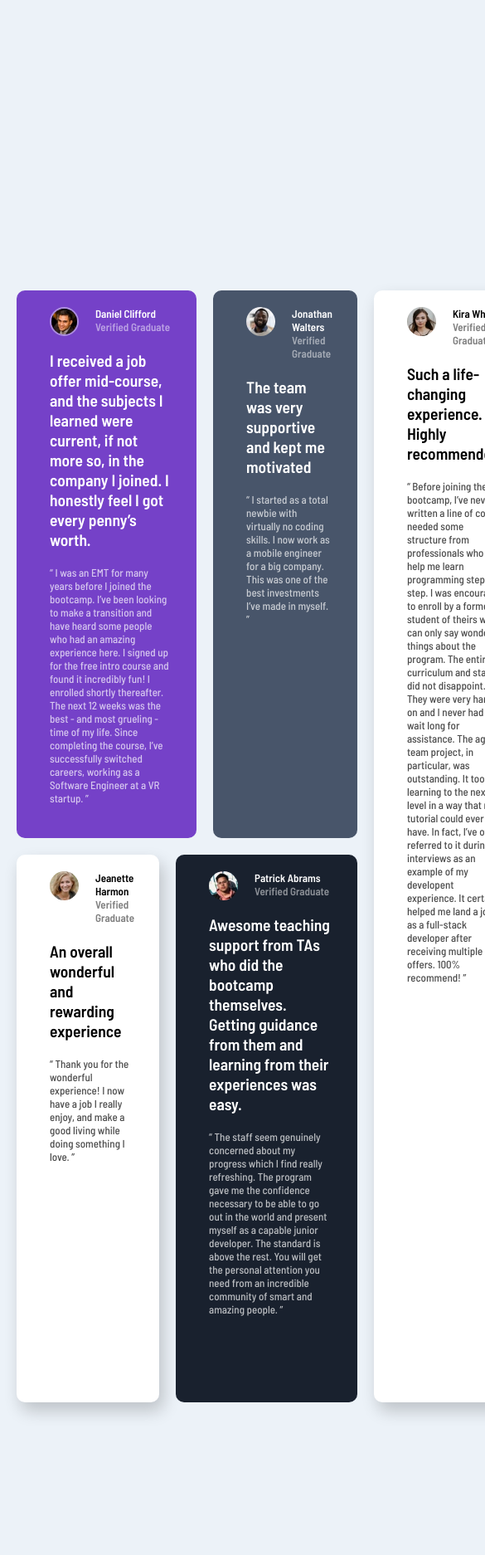
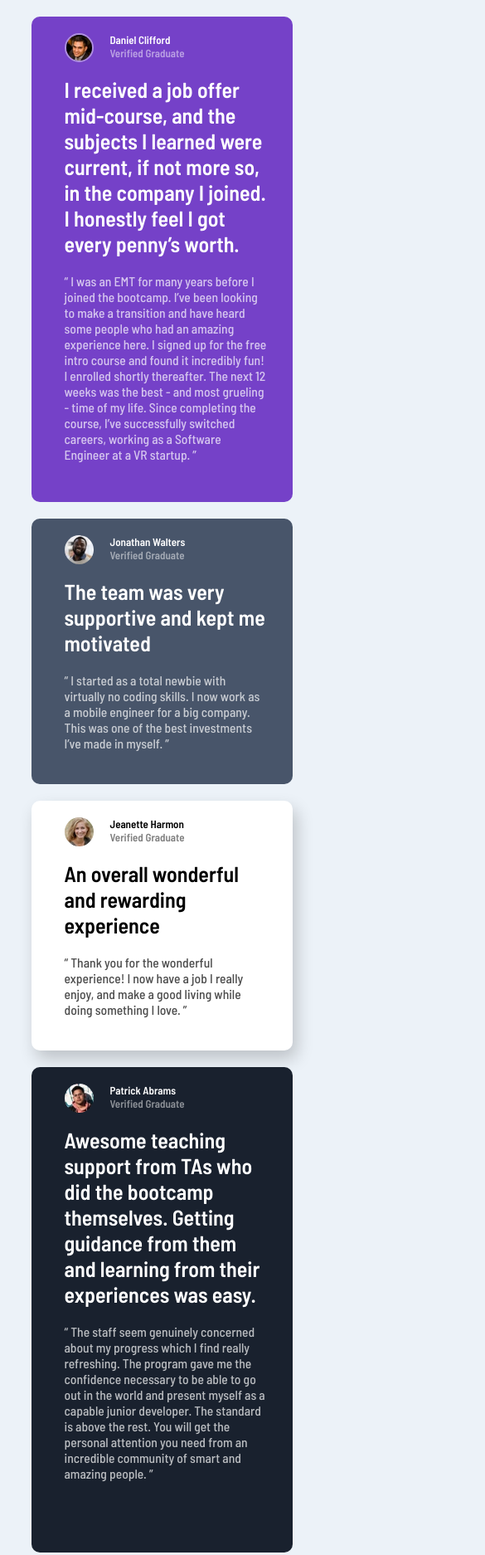
Before and after one commit to OmarDayyat/Testimonials-grid-section, a plain HTML site: page index.html in a window 390 px wide. Shown: the top 1874 px of the page at 83% size, 585 px wide, since content can reach past the window. Drawn offline with Linux system fonts and the light colour scheme.

Commit message:
Responsive layout finish

```diff
--- a/index.html
+++ b/index.html
@@ -19,8 +19,8 @@
             <img class="image-1 profile-image" src="./images/image-daniel.jpg" alt="Porfile image" />
             <h4>Daniel Clifford<span>Verified Graduate</span></h4>
           </div>
-          <h2>I received a job offer mid-course, and the subjects I learned were current, if not more so,
-            in the company I joined. I honestly feel I got every penny’s worth.</h2>
+          <h1>I received a job offer mid-course, and the subjects I learned were current, if not more so,
+            in the company I joined. I honestly feel I got every penny’s worth.</h1>
           <p>“ I was an EMT for many years before I joined the bootcamp. I’ve been looking to make a
             transition and have heard some people who had an amazing experience here. I signed up
             for the free intro course and found it incredibly fun! I enrolled shortly thereafter.
@@ -33,17 +33,40 @@
             <img class="profile-image" src="./images/image-jonathan.jpg" alt="Profile Image" />
             <h4>Jonathan Walters<span>Verified Graduate</span></h4>
           </div>
-          <h2>The team was very supportive and kept me motivated</h2>
+          <h1>The team was very supportive and kept me motivated</h1>
           <p>“ I started as a total newbie with virtually no coding skills. I now work as a mobile engineer
             for a big company. This was one of the best investments I’ve made in myself. ”</p>
         </div>
 
         <div class="container grid-item-3">
           <div class="profile-container">
+            <img class="profile-image" src="./images/image-jeanette.jpg" alt="Profile image" />
+            <h4>Jeanette Harmon<span>Verified Graduate</span></h4>
+          </div>
+          <h1>An overall wonderful and rewarding experience</h1>
+          <p>“ Thank you for the wonderful experience! I now have a job I really enjoy, and make a good living
+            while doing something I love. ”</p>
+        </div>
+
+        <div class="container grid-item-4">
+          <div class="profile-container">
+            <img class="profile-image" src="./images/image-patrick.jpg" alt="Profile Image" />
+            <h4>Patrick Abrams<span>Verified Graduate</span></h4>
+          </div>
+          <h1>Awesome teaching support from TAs who did the bootcamp themselves. Getting guidance from them and
+            learning from their experiences was easy.</h1>
+          <p>“ The staff seem genuinely concerned about my progress which I find really refreshing. The program
+            gave me the confidence necessary to be able to go out in the world and present myself as a capable
+            junior developer. The standard is above the rest. You will get the personal attention you need from
+            an incredible community of smart and amazing people. ”</p>
+        </div>
+
+        <div class="container grid-item-5">
+          <div class="profile-container">
             <img class="profile-image" src="./images/image-kira.jpg" alt="Profile image" />
             <h4>Kira Whittle<span>Verified Graduate</span></h4>
           </div>
-          <h2>Such a life-changing experience. Highly recommended!</h2>
+          <h1>Such a life-changing experience. Highly recommended!</h1>
           <p>“ Before joining the bootcamp, I’ve never written a line of code. I needed some structure from
             professionals who can help me learn programming step by step. I was encouraged to enroll by a former
             student of theirs who can only say wonderful things about the program. The entire curriculum and staff
@@ -53,49 +76,12 @@
             experience. It certainly helped me land a job as a full-stack developer after receiving multiple offers.
             100% recommend! ”</p>
         </div>
-
-        <div class="container grid-item-4">
-          <div class="profile-container">
-            <img class="profile-image" src="./images/image-jeanette.jpg" alt="Profile image" />
-            <h4>Jeanette Harmon<span>Verified Graduate</span></h4>
-          </div>
-          <h2>An overall wonderful and rewarding experience</h2>
-          <p>“ Thank you for the wonderful experience! I now have a job I really enjoy, and make a good living
-            while doing something I love. ”</p>
-        </div>
-
-        <div class="container grid-item-5">
-          <div class="profile-container">
-            <img class="profile-image" src="./images/image-patrick.jpg" alt="Profile Image" />
-            <h4>Patrick Abrams<span>Verified Graduate</span></h4>
-          </div>
-          <h2>Awesome teaching support from TAs who did the bootcamp themselves. Getting guidance from them and
-            learning from their experiences was easy.</h2>
-          <p>“ The staff seem genuinely concerned about my progress which I find really refreshing. The program
-            gave me the confidence necessary to be able to go out in the world and present myself as a capable
-            junior developer. The standard is above the rest. You will get the personal attention you need from
-            an incredible community of smart and amazing people. ”</p>
-        </div>
       </div>
     </main>
 
-
-
-
-
-
-
-
-
-
-
-
-
-
-
     <div class="attribution">
       Challenge by <a href="https://www.frontendmentor.io?ref=challenge" target="_blank">Frontend Mentor</a>.
-      Coded by <a href="#">Your Name Here</a>.
+      Coded by <a href="#">Omar Al_Dayyat</a>.
     </div>
   </body>
 
--- a/styles/style.scss
+++ b/styles/style.scss
@@ -15,14 +15,16 @@ html{
   font-size: 13px;
   font-family: $font;
   background-color: $Light-grayish-blue;
+  padding: 20px 0;
 }
 
-h2{
+h1{
   margin-bottom: 20px;
   font-weight: 600;
 }
 
 p{
+  font-size: 1.2rem;
   font-weight: 500;
   opacity: 0.7;
 }
@@ -95,7 +97,7 @@ h4{
 }
 
 
-.grid-item-3{
+.grid-item-5{
   background-color: $White;
   grid-row-start: 2;
   grid-row-end: 4;
@@ -104,7 +106,7 @@ h4{
   box-shadow: 5px 10px 20px hsla(0, 0%, 0%,0.2);
 }
 
-.grid-item-4{
+.grid-item-3{
   background-color: $White;
   grid-row-start: 3;
   grid-row-end: 4;
@@ -113,7 +115,7 @@ h4{
   box-shadow: 5px 10px 20px hsla(0, 0%, 0%,0.2);
 }
 
-.grid-item-5{
+.grid-item-4{
   background-color: $Very-dark-blackish-blue;
   color: $White;
   grid-row-start: 3;
@@ -135,3 +137,51 @@ Attribution
     color: hsl(228, 45%, 44%);
   }
 }
+
+@media only screen and (max-width:1024px){
+
+  .grid-container{
+  display: grid;
+  grid-template-columns: 1fr 18fr 1fr;
+  grid-template-rows: 1fr 0.5fr 0.5fr 1fr 1fr;
+  gap: 20px;
+}
+
+/*================
+  Grid Items
+=================*/
+
+.grid-item-1{
+  grid-row-start: 1;
+  grid-column-start: 2;
+  grid-column-end: 3;
+}
+
+.grid-item-2{
+  grid-row-start: 2;
+  grid-column-start: 2;
+  grid-column-end: 3;
+}
+
+
+.grid-item-3{
+  grid-row-start: 3;
+  grid-column-start: 2;
+  grid-column-end: 3;
+}
+
+.grid-item-4{
+  grid-row-start: 4;
+  grid-column-start: 2;
+  grid-column-end: 3;
+}
+
+.grid-item-5{
+  grid-row-start: 5;
+  grid-row-end: 7;
+  grid-column-start: 2;
+  grid-column-end: 3;
+}
+
+
+}
```
Also changed, not shown: styles/style.css, 1 other file.
